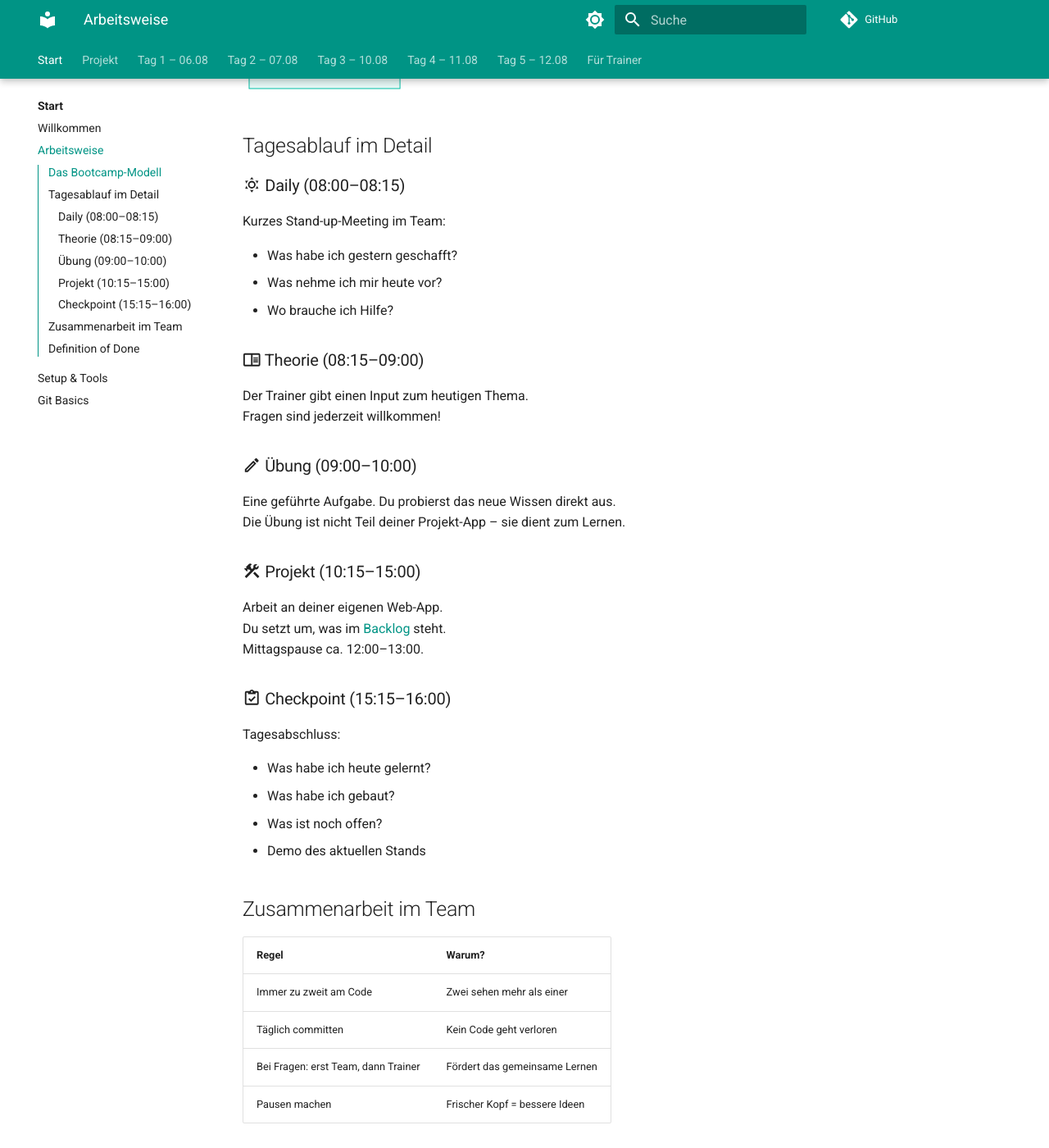
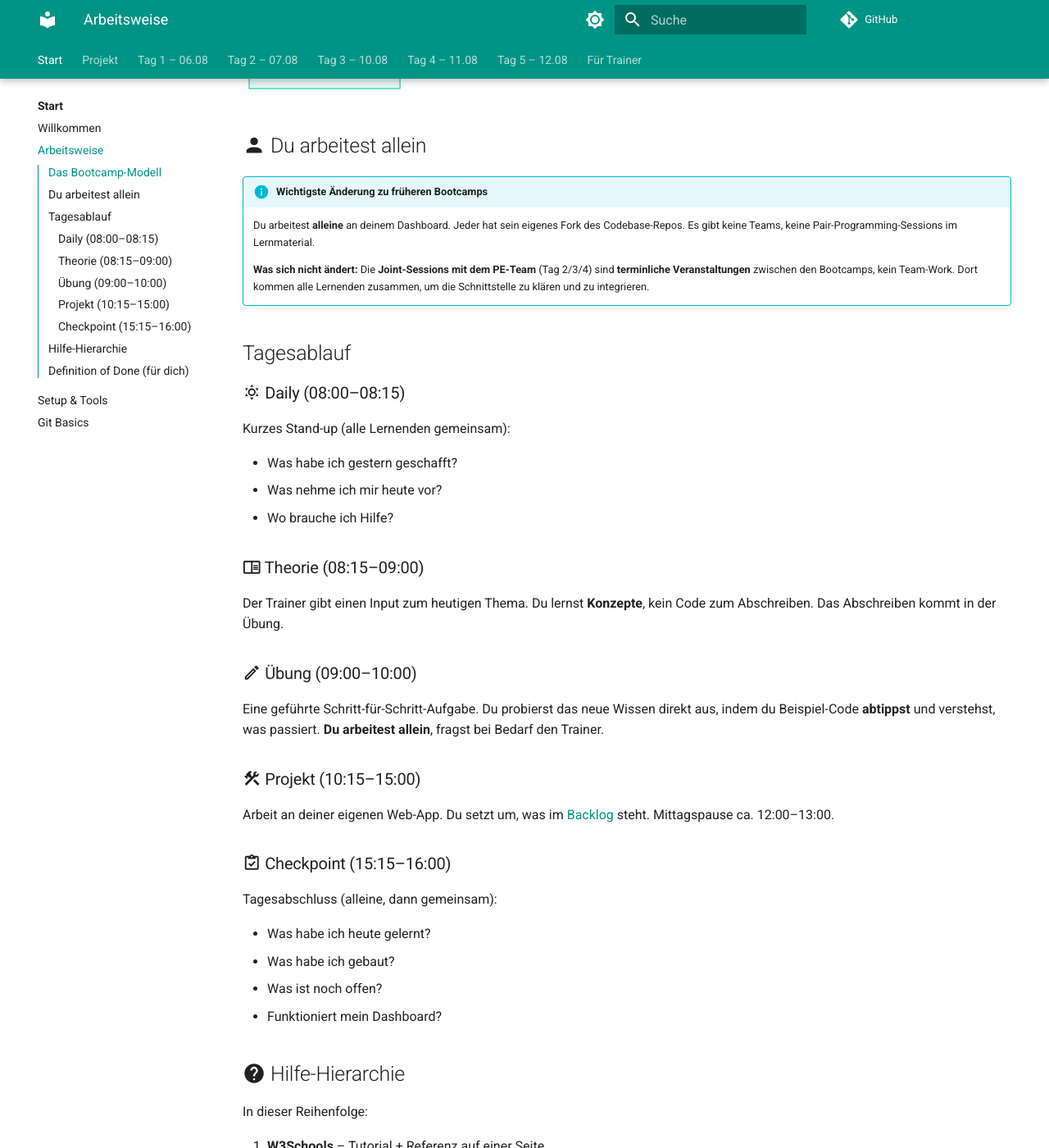
Before and after one commit to HeiligerG/ae-raumklima-bootcamp, an MkDocs documentation site: the page built from docs/start/arbeitsweise.md, in a window 1280 px wide and 1400 px high, scrolled down 690 px. Shown: the whole window at 82% size. Built offline with MkDocs 1.6.1 and Material for MkDocs 9.7.7, drawn with Linux system fonts in a browser that asks for light colours; comment, search, counter and statistics services are not loaded; some of the changed text lies outside the part shown.

Commit message:
docs(start): arbeitsweise.md auf Einzelarbeit umstellen
Komplett umgeschrieben:
- Mermaid-Ablauf bleibt, aber Hinweis auf Einzelarbeit
- 'Du arbeitest allein' prominent mit Erklaerung der
  Joint-Sessions (terminliche Veranstaltungen, kein Team-Work)
- Tagesabschnitte bleiben, aber ueberall 'du' statt 'ihr'
- Hilfe-Hierarchie statt 'frag dein Trainer-Team' jetzt
  W3Schools -> MDN -> DevTools -> Trainer
- 'Was du zum Schluss machst' individuell statt im Team
- 'Was NICHT' erwaehnt explizit KI + 'andere Lernende um Code
  abschreiben' (Einzelarbeit!)
- Definition of Done auf Einzelperson umformuliert
- Schluss: 'du bist der einzige, der deine App braucht'

````diff
--- a/docs/start/arbeitsweise.md
+++ b/docs/start/arbeitsweise.md
@@ -12,11 +12,23 @@ graph TD
     P --> C[15:15 Checkpoint]
 ```
 
-## Tagesablauf im Detail
+## :material-account: Du arbeitest allein
+
+!!! info "Wichtigste Änderung zu früheren Bootcamps"
+    Du arbeitest **alleine** an deinem Dashboard. Jeder hat sein
+    eigenes Fork des Codebase-Repos. Es gibt keine Teams, keine
+    Pair-Programming-Sessions im Lernmaterial.
+
+    **Was sich nicht ändert:** Die **Joint-Sessions mit dem PE-Team**
+    (Tag 2/3/4) sind **terminliche Veranstaltungen** zwischen den
+    Bootcamps, kein Team-Work. Dort kommen alle Lernenden
+    zusammen, um die Schnittstelle zu klären und zu integrieren.
+
+## Tagesablauf
 
 ### :material-weather-sunny: Daily (08:00–08:15)
 
-Kurzes Stand-up-Meeting im Team:
+Kurzes Stand-up (alle Lernenden gemeinsam):
 
 - Was habe ich gestern geschafft?
 - Was nehme ich mir heute vor?
@@ -24,50 +36,64 @@ Kurzes Stand-up-Meeting im Team:
 
 ### :material-book-open-outline: Theorie (08:15–09:00)
 
-Der Trainer gibt einen Input zum heutigen Thema.
-Fragen sind jederzeit willkommen!
+Der Trainer gibt einen Input zum heutigen Thema. Du lernst
+**Konzepte**, kein Code zum Abschreiben. Das Abschreiben kommt
+in der Übung.
 
 ### :material-pencil-outline: Übung (09:00–10:00)
 
-Eine geführte Aufgabe. Du probierst das neue Wissen direkt aus.
-Die Übung ist nicht Teil deiner Projekt-App – sie dient zum Lernen.
+Eine geführte Schritt-für-Schritt-Aufgabe. Du probierst das
+neue Wissen direkt aus, indem du Beispiel-Code **abtippst** und
+verstehst, was passiert. **Du arbeitest allein**, fragst bei
+Bedarf den Trainer.
 
 ### :material-hammer-wrench: Projekt (10:15–15:00)
 
-Arbeit an deiner eigenen Web-App.
-Du setzt um, was im [Backlog](../projekt/backlog.md) steht.
-Mittagspause ca. 12:00–13:00.
+Arbeit an deiner eigenen Web-App. Du setzt um, was im
+[Backlog](../projekt/backlog.md) steht. Mittagspause ca.
+12:00–13:00.
 
 ### :material-clipboard-check-outline: Checkpoint (15:15–16:00)
 
-Tagesabschluss:
+Tagesabschluss (alleine, dann gemeinsam):
 
 - Was habe ich heute gelernt?
 - Was habe ich gebaut?
 - Was ist noch offen?
-- Demo des aktuellen Stands
+- Funktioniert mein Dashboard?
 
-## Zusammenarbeit im Team
+## :material-help-circle: Hilfe-Hierarchie
 
-| Regel | Warum? |
-|-------|--------|
-| Immer zu zweit am Code | Zwei sehen mehr als einer |
-| Täglich committen | Kein Code geht verloren |
-| Bei Fragen: erst Team, dann Trainer | Fördert das gemeinsame Lernen |
-| Pausen machen | Frischer Kopf = bessere Ideen |
+In dieser Reihenfolge:
 
-## Definition of Done
+1. **W3Schools** – Tutorial + Referenz auf einer Seite
+2. **MDN** – präzise Details, wenn W3Schools zu oberflächlich ist
+3. **DevTools (F12)** – Konsole zeigt oft die Antwort
+4. **Trainer fragen** – 1:1, kurze präzise Frage
+
+Siehe [Quellen und KI-Verbot](../projekt/quellen.md) für Details.
+
+**Was NICHT:**
+- KI für Fragen oder Code (verboten)
+- Andere Lernende um Code abschreiben (Einzelarbeit!)
+
+## :material-book-multiple: Definition of Done (für dich)
 
 Eine Aufgabe gilt als erledigt, wenn:
 
 - [ ] Der Code ist geschrieben
-- [ ] Der Code ist im Git-Repository
-- [ ] Die Funktion ist getestet (manuell)
-- [ ] Das Team hat den Code gesehen
-- [ ] Es gibt keine bekannten Fehler
+- [ ] Der Code ist in deinem Fork committed
+- [ ] Die Funktion ist manuell getestet (Browser)
+- [ ] Es gibt keine roten Fehler in der Konsole
+- [ ] Du verstehst, **warum** der Code funktioniert (nicht nur,
+      **dass** er funktioniert)
 
 Mehr dazu: [Definition of Done](../projekt/definition-of-done.md)
 
 !!! success "Das Wichtigste"
-    Es geht nicht um Perfektion. Es geht darum, dass du am Ende der Woche
-    eine funktionierende App hast und weisst, wie du sie gebaut hast.
+    Es geht nicht um Perfektion. Es geht darum, dass du am Ende
+    der Woche eine **funktionierende App** hast und **weist, wie du
+    sie gebaut hast**.
+
+    Du bist der einzige, der deine App braucht. Kein Team,
+    kein Code-Review – nur du und dein Trainer.
````
